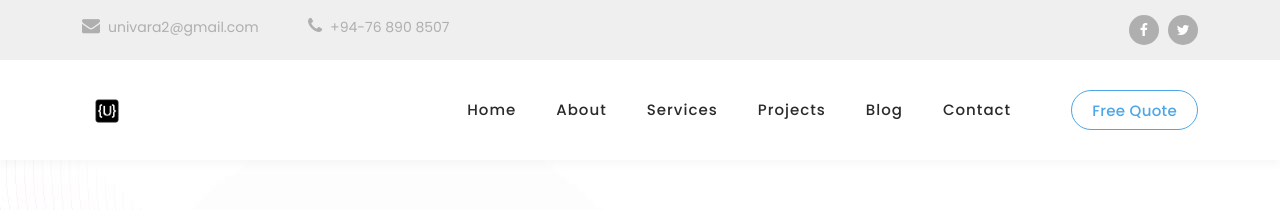
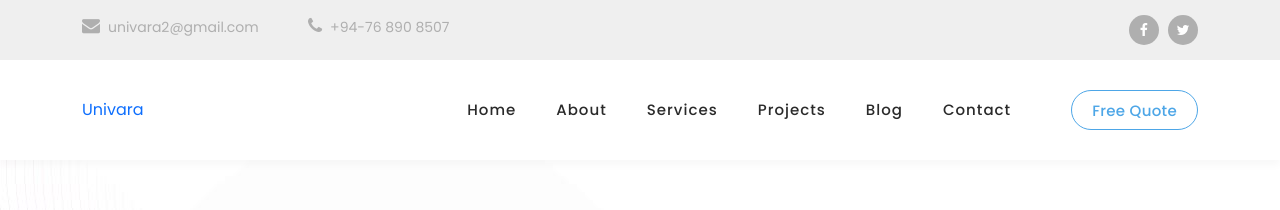
Before and after one commit to Univara/univara.github.io, a plain HTML site: page index.html in a window 1280 px wide. Shown: the top 210 px of the page. Drawn offline with Linux system fonts and the light colour scheme.

Commit message:
chaneg logo

```diff
--- a/index.html
+++ b/index.html
@@ -102,12 +102,13 @@ https://templatemo.com/tm-568-digimedia
             <nav class="main-nav">
               <!-- ***** Logo Start ***** -->
               <a href="index.html" class="logo">
-                <img
+                <!-- <img
                   src="assets/images/logo.jpg"
                   alt=""
                   width="50"
                   height="50"
-                />
+                /> -->
+                Univara
               </a>
 
               <!-- ***** Logo End ***** -->
```
